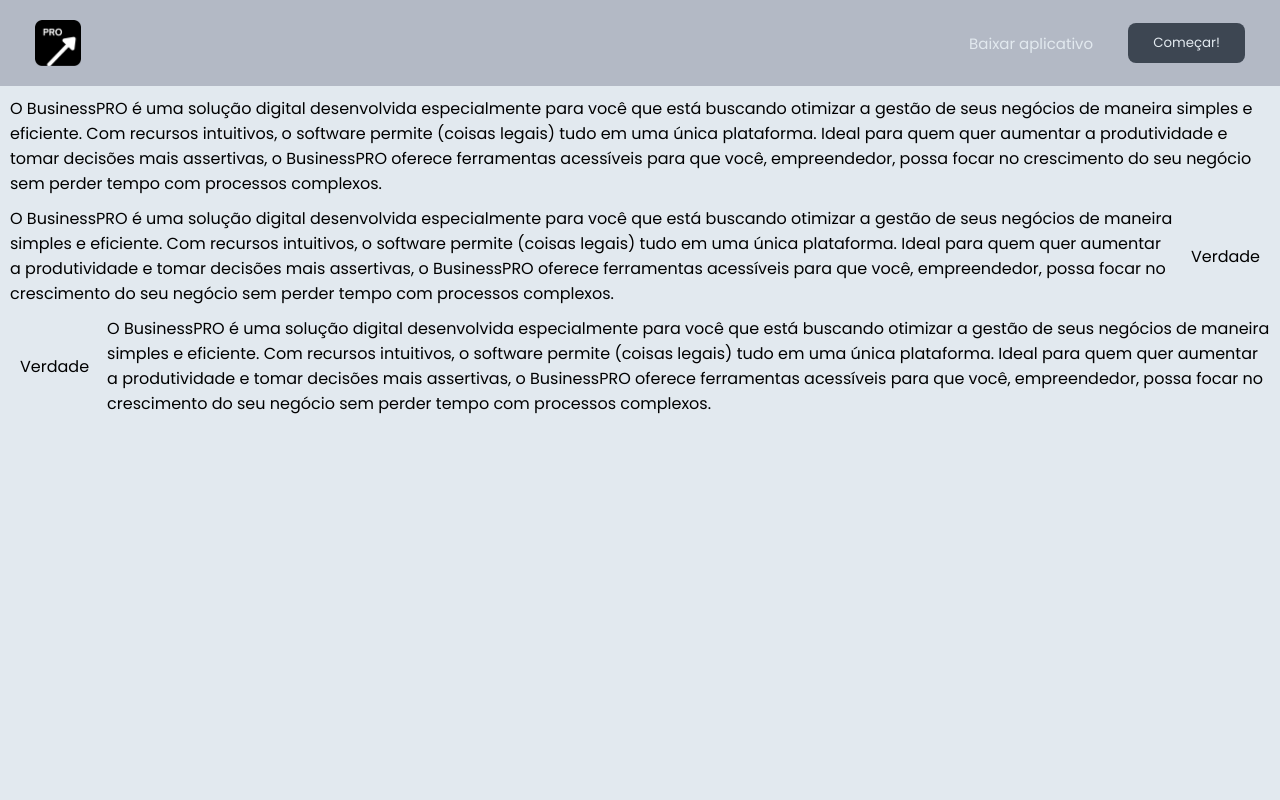
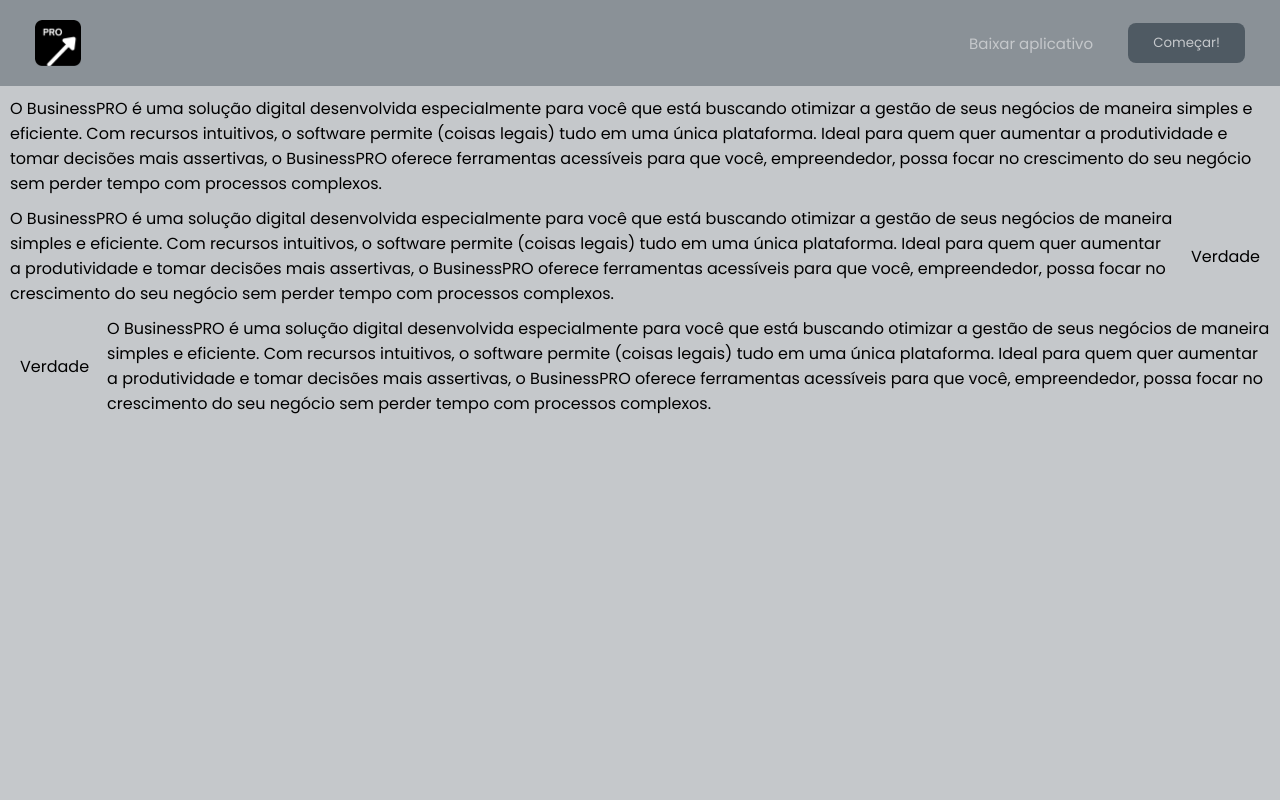
Before and after one commit to dfmrenato/businesspro, a PHP site: page /index.html in a window 1280 px wide. Run offline with PHP 8.4, Linux system fonts and the light colour scheme.

Commit message:
Redesign 3.0

```diff
--- a/css/style.css
+++ b/css/style.css
@@ -4,11 +4,11 @@
 
 /*Variáveis*/
 :root {
-    --cor-escura: #14222f;
-    --cor-principal: #3d4652;
-    --cor-secundaria: #b3b9c5;
-    --cor-esbranquiçada: #e2e9ef;
-    --cor-branca: #f2f7fb;
+    --cor-escura: #14222F;
+    --cor-principal: #4F5A63;
+    --cor-secundaria: #8A9197;
+    --cor-esbranquiçada: #C5C8CB;
+    --cor-branca: #FFFFFF;
     --cor-de-fundo: var(--cor-esbranquiçada);
     --botao-primario: var(--cor-principal);
     --botao-secundario: #00000000;
```
